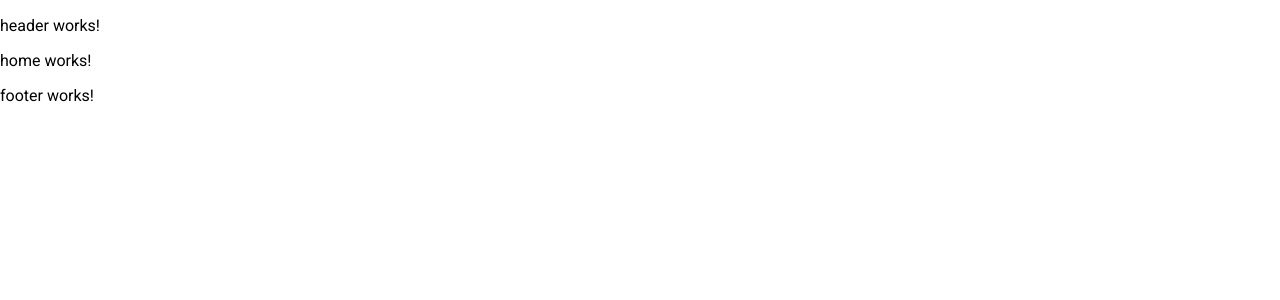
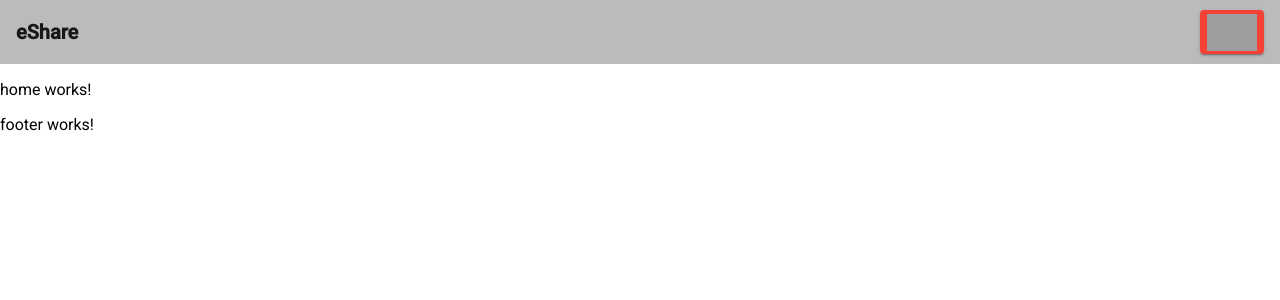
Before and after one commit to mrsumanbiswas/eShare, an Angular app: page / in a window 1280 px wide. Shown: the top 300 px of the page. Built offline with nearby package versions, Linux system fonts and the light colour scheme; no server answers; grey boxes are pictures that could not be loaded; what @angular/fire would draw is missing.

Commit message:
header component

```diff
--- a/src/app/app.component.ts
+++ b/src/app/app.component.ts
@@ -3,11 +3,18 @@ import { Component } from '@angular/core';
 @Component({
   selector: 'app-root',
   template: `
-    <app-header></app-header>
+    <header>
+      <app-header></app-header>
+    </header>
     <app-home></app-home>
     <app-footer></app-footer>
   `,
-  styles: []
+  styles: [`
+    header{
+      top:0;
+
+    }
+  `]
 })
 export class AppComponent {
   title = 'eshare';
--- /dev/null
+++ b/src/app/header/header.component.html
@@ -0,0 +1,10 @@
+<mat-toolbar>
+    <!-- App name -->
+    <span id="app" style="font-weight: 800;">
+        eShare
+    </span>
+    <!-- github -->
+    <a mat-raised-button style="padding: 0.2rem;" color="warn" href="https://github.com/mrsumanbiswas" target="_blank">
+        <img src="https://github.githubassets.com/images/modules/logos_page/GitHub-Logo.png" width="50px" alt="GitHub-Logo">
+    </a>
+</mat-toolbar>
--- a/src/app/header/header.component.ts
+++ b/src/app/header/header.component.ts
@@ -2,13 +2,21 @@ import { Component, OnInit } from '@angular/core';
 
 @Component({
   selector: 'app-header',
-  template: `
-    <p>
-      header works!
-    </p>
-  `,
-  styles: [
-  ]
+  templateUrl: './header.component.html',
+  styles: [`
+  .mat-toolbar{
+    background-color:#0004;
+    display:flex;
+    flex:wrap;
+  }
+  .spacer {
+    flex: 1 1 auto;
+  }
+  #app{
+    margin:auto;
+    width:100%;
+  }
+`]
 })
 export class HeaderComponent implements OnInit {
 
```
